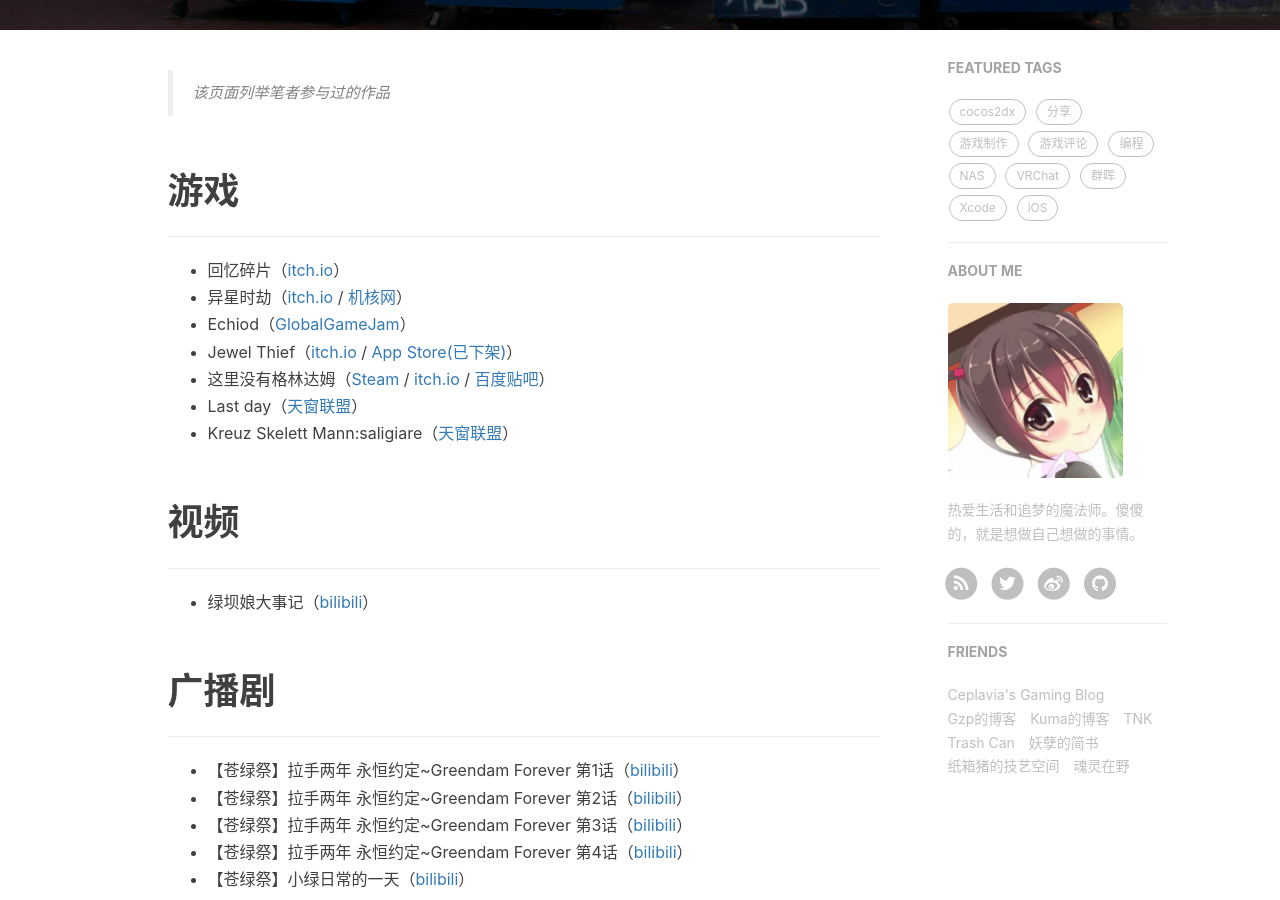
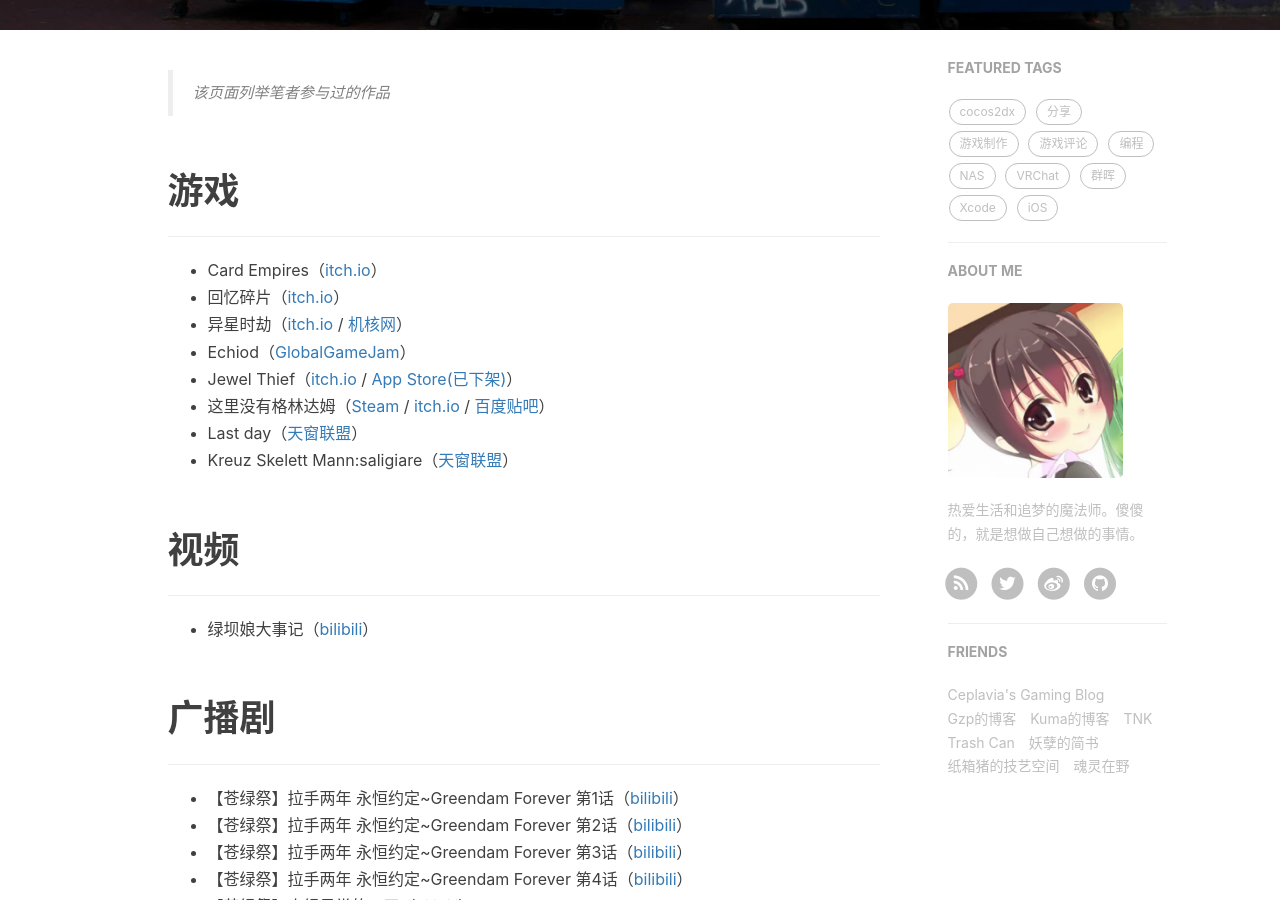
Before and after one commit to SunnyRx/SunnyRx.github.io, a Jekyll site: the page built from works.html, in a window 1280 px wide and 900 px high, scrolled down 388 px. Built offline with Jekyll 4.4.1, drawn with Linux system fonts in a browser that asks for light colours; nearby versions of some CDN libraries; comment, search, counter and statistics services are not loaded.

Commit message:
更新works

```diff
--- a/_includes/works.md
+++ b/_includes/works.md
@@ -4,6 +4,7 @@
 
 ---
 
+- Card Empires（[itch.io](https://sunnyrx.itch.io/card-empires)）
 - 回忆碎片（[itch.io](https://sunnyrx.itch.io/fragments-of-memory)）
 - 异星时劫（[itch.io](https://sunnyrx.itch.io/yixingshijie) / [机核网](https://www.gcores.com/games/67506)）
 - Echiod（[GlobalGameJam](http://globalgamejam.org/2017/games/echoid)）
```
